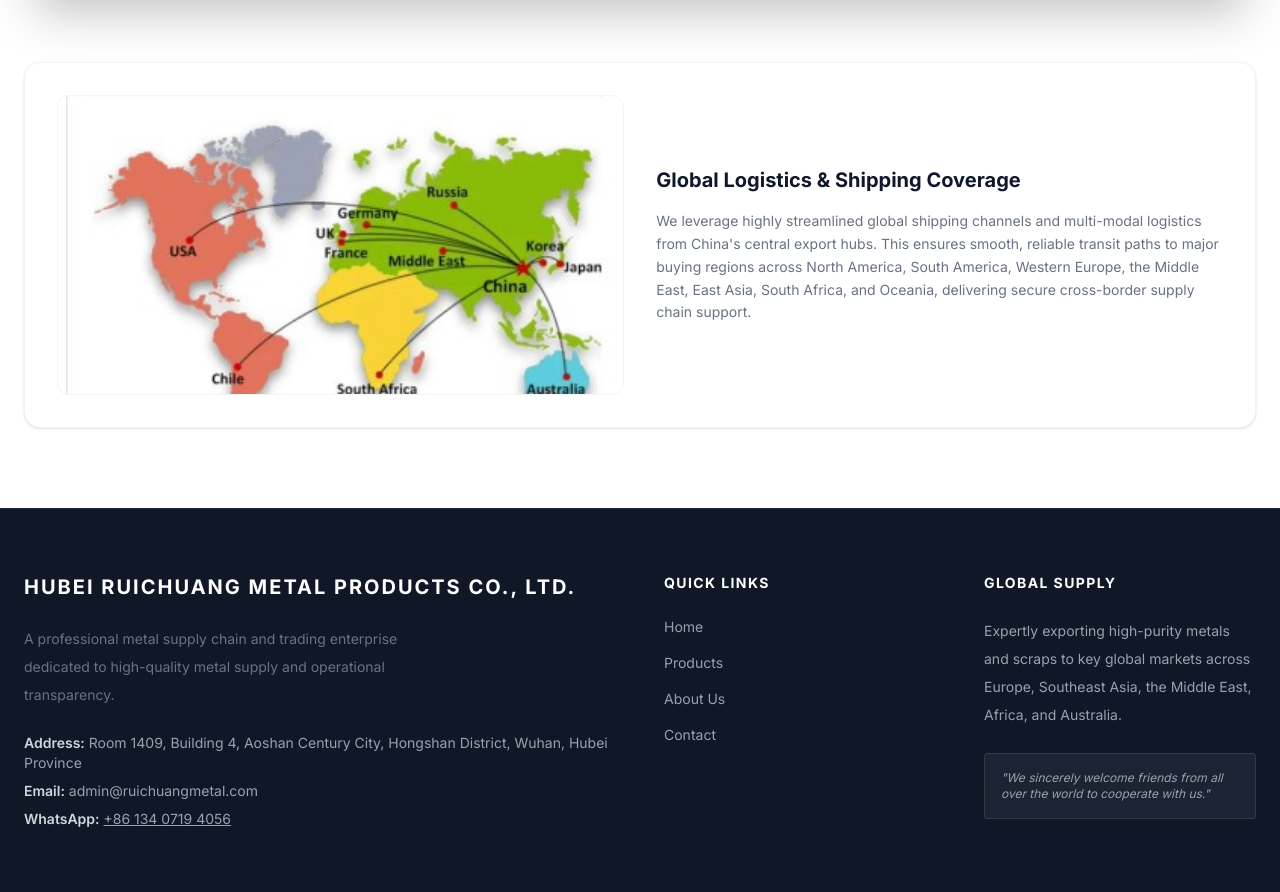
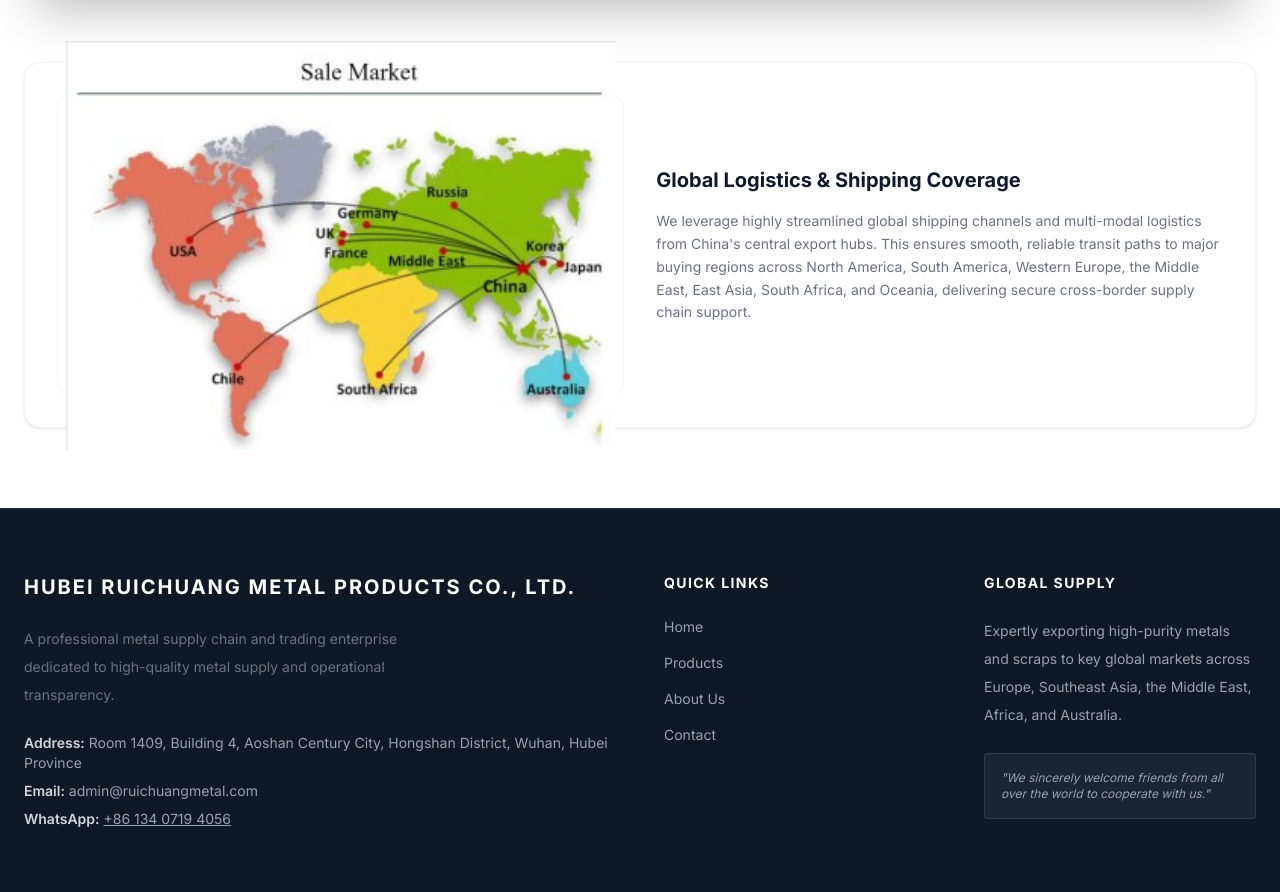
Before and after one commit to hemiao206-boop/accio-website-project, a Next.js app: page / in a window 1280 px wide. Shown: the part 7450-8342 px from the top of the page. Built offline with nearby package versions, Linux system fonts and the light colour scheme.

Commit message:
Fix logistics image: remove aspect ratio constraint to prevent cropping

```diff
--- a/src/components/InquiryForm.tsx
+++ b/src/components/InquiryForm.tsx
@@ -130,7 +130,7 @@ export default function InquiryForm() {
 
         {/* Global Sales Route Map - Subtle Trust Indicator */}
         <div className="mt-16 bg-white rounded-2xl border border-gray-100 p-8 shadow-sm flex flex-col md:flex-row items-center gap-8">
-          <div className="w-full md:w-1/2 aspect-[4/3] bg-white rounded-xl overflow-hidden p-2 flex items-center justify-center border border-gray-100 max-h-[300px]">
+          <div className="w-full md:w-1/2 bg-white rounded-xl p-2 flex items-center justify-center border border-gray-100 max-h-[300px]">
             <img
               src="/images/logistics-coverage.jpg"
               alt="Hubei Ruichuang Metal Global Shipping & Logistics Routes"
```
